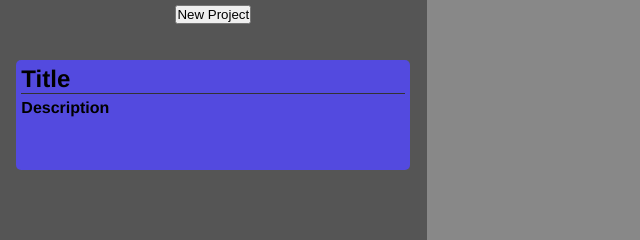
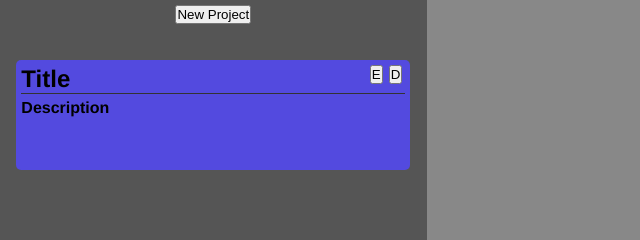
Before and after one commit to Andrsrz/todo-list, a website built with webpack: page dist/index.html in a window 1280 px wide. Both pictures are taken after a click on the button "New Project". Shown: the top 240 px of the page, 0-640 px from the left. Built offline with nearby package versions, Linux system fonts and the light colour scheme.

Commit message:
Add Edit and Delete Button to Project Div
Doesn't have any events yet

```diff
--- a/src/dom.js
+++ b/src/dom.js
@@ -64,14 +64,26 @@ const Dom = (() => {
 		for(let i = 0; i < projectsArr.length; i++){
 			let spanProject = document.createElement("span");
 			spanProject.className = "project-container " + projectsArr[i].getTitle() + i;
+			let spanTitleContainer = document.createElement("span");
+			spanTitleContainer.className = "project-title-container " + projectsArr[i].getTitle() + i;
 			let h2Title = document.createElement("h2");
 			h2Title.className = "project-title " + projectsArr[i].getTitle() + i;
+			let spanButtonsContainer = document.createElement("span");
+			spanButtonsContainer.className = "project-buttons-container " + projectsArr[i].getTitle() + i;
+			let btnEdit = document.createElement("button");
+			btnEdit.innerHTML = "E";
+			let btnDelete = document.createElement("button");
+			btnDelete.innerHTML = "D";
 			let space = document.createElement("hr");
 			let h4Description = document.createElement("h4");
 			h4Description.className = "project-description " + projectsArr[i].getTitle() + i;
 			h2Title.innerHTML = projectsArr[i].getTitle();
 			h4Description.innerHTML = projectsArr[i].getDescription();
-			spanProject.appendChild(h2Title);
+			spanButtonsContainer.appendChild(btnEdit);
+			spanButtonsContainer.appendChild(btnDelete);
+			spanTitleContainer.appendChild(h2Title);
+			spanTitleContainer.appendChild(spanButtonsContainer);
+			spanProject.appendChild(spanTitleContainer);
 			spanProject.appendChild(space);
 			spanProject.appendChild(h4Description);
 			setProjectClickEvent(spanProject);
--- a/src/style/style.css
+++ b/src/style/style.css
@@ -80,8 +80,24 @@ html, body {
 	background-color: #6F6ABA;
 }
 
-.project-contaier > .project-title {
+.project-container > .project-title-container {
+	display: flex;
+	flex-flow: row nowrap;
+	justify-content: space-between;
+	align-content: center;
+}
 
+.project-title-contaier > .project-title {
+
+}
+
+.project-title-container > .project-buttons-container {
+
+}
+
+.project-buttons-container > button {
+	cursor: pointer;
+	margin: 0 3px 5px 3px;
 }
 
 .project-container > hr {
@@ -138,7 +154,6 @@ html, body {
 .todo-container:hover {
 	animation-name: todo-container-background;
 	animation-duration: 1.5s;
-	cursor: pointer;
 	background-color: #9E3850;
 }
 
```
Also changed, not shown: dist/main.js.
